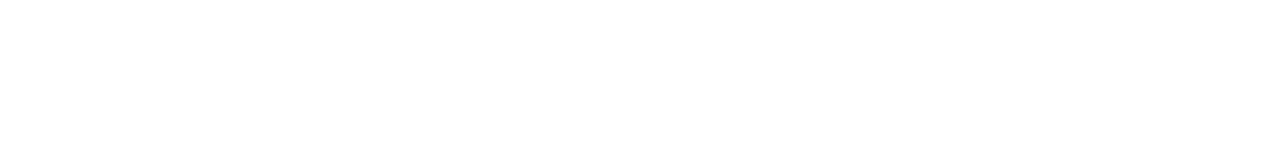
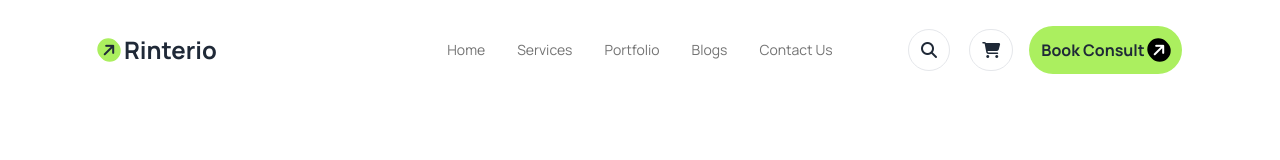
Before and after one commit to Bikram1Biswas2/B10-A3-House-Maker-Consultant, a plain HTML site: page index.html in a window 1280 px wide. Drawn offline with nearby package versions, Linux system fonts and the light colour scheme.

Commit message:
Responsive navbar done for large,medium and small device

```diff
--- a/index.html
+++ b/index.html
@@ -9,6 +9,7 @@
       href="https://fonts.googleapis.com/css2?family=Manrope:wght@200..800&display=swap"
       rel="stylesheet"
     />
+    <script src="https://kit.fontawesome.com/59ab45dc34.js" crossorigin="anonymous"></script>
   <style>
       .font-manrope {
         font-family: "Manrope", sans-serif;
@@ -39,8 +40,94 @@
   </head>
 
   <body class="font-manrope">
-    <header>
+    <header class="max-w-[1100px] mx-auto mt-4">
+       <nav>
+        <div class="navbar bg-base-100">
+            <div class="navbar-start " >
+              <!-- <div class="dropdown ">
+                <div tabindex="0" role="button" class="btn btn-ghost lg:hidden">
+                  <svg
+                    xmlns="http://www.w3.org/2000/svg"
+                    class="h-5 w-5"
+                    fill="none"
+                    viewBox="0 0 24 24"
+                    stroke="currentColor">
+                    <path
+                      stroke-linecap="round"
+                      stroke-linejoin="round"
+                      stroke-width="2"
+                      d="M4 6h16M4 12h8m-8 6h16" />
+                  </svg>
+                </div>
+                <ul
+                  tabindex="0"
+                  class="menu menu-sm dropdown-content bg-base-100 rounded-box z-[1] mt-3 w-52 p-2 shadow ">
+                  <li><a>Home</a></li>
+                  <li><a>Services</a></li>
+                  <li><a>Portfolio</a></li>
+                  <li><a>Blogs</a></li>
+                  <li><a>Contact Us</a></li>
+                </ul>
+              </div> -->
+             <div class="flex items-center justify-center">
+                <i class="fa-solid fa-arrow-right -rotate-45 bg-[#ABEF5F] rounded-full p-1"></i>
+                <a class="text-2xl font-bold ml-1">Rinterio</a>
+             </div>
+            </div>
+            <div class="navbar-center hidden lg:flex">
+              <ul class="menu menu-horizontal px-1 text-[#737373] hover:text-[#494949]  transition-all duration-[3ms]">
+                <li class="hover:font-semibold"><a>Home</a></li>
+                <li class="hover:font-semibold"><a>Services</a></li>
+                <li class="hover:font-semibold"><a>Portfolio</a></li>
+                <li class="hover:font-semibold"><a>Blogs</a></li>
+                <li class="hover:font-semibold"><a>Contact Us</a></li>
+              </ul>
+            </div>
+            <div class="navbar-end hidden md:flex">
 
+                    <div class="mr-4">
+                        <i class="fa-solid fa-magnifying-glass mr-4 border border-1-[rgb(233, 233, 233)] p-3 rounded-full"></i>
+                    <i class="fa-solid fa-cart-shopping border border-1-[rgb(233, 233, 233)] p-3 rounded-full "></i>
+                    </div>
+
+
+             <div class="bg-[#ABEF5F] px-3 py-3 rounded-3xl">
+                <a class="font-bold">Book Consult</a>
+                <i class="fa-solid fa-arrow-right -rotate-45 rounded-full p-1 bg-black text-white"></i>
+             </div>
+
+
+
+
+            </div>
+            <!-- dropdown -->
+            <div class="dropdown lg:hidden">
+                <div tabindex="0" role="button" class="btn btn-ghost lg:hidden ">
+                  <svg
+                    xmlns="http://www.w3.org/2000/svg"
+                    class="h-10 w-10 ml-36 md:ml-0 border border-l-[rgb(233, 233, 233)] bg-white rounded-full p-3"
+                    fill="none"
+                    viewBox="0 0 24 24"
+                    stroke="currentColor">
+                    <path
+                      stroke-linecap="round"
+                      stroke-linejoin="round"
+                      stroke-width="2"
+                      d="M4 6h16M4 12h8m-8 6h16" />
+                  </svg>
+                </div>
+                <ul
+                  tabindex="0"
+                  class="menu menu-sm dropdown-content bg-base-100 rounded-box z-[1] mt-3 right-0 w-52 p-2 shadow ">
+                  <li><a>Home</a></li>
+                  <li><a>Services</a></li>
+                  <li><a>Portfolio</a></li>
+                  <li><a>Blogs</a></li>
+                  <li><a>Contact Us</a></li>
+                </ul>
+              </div>
+          </div>
+       </nav>
     </header>
     <main>
 
```
